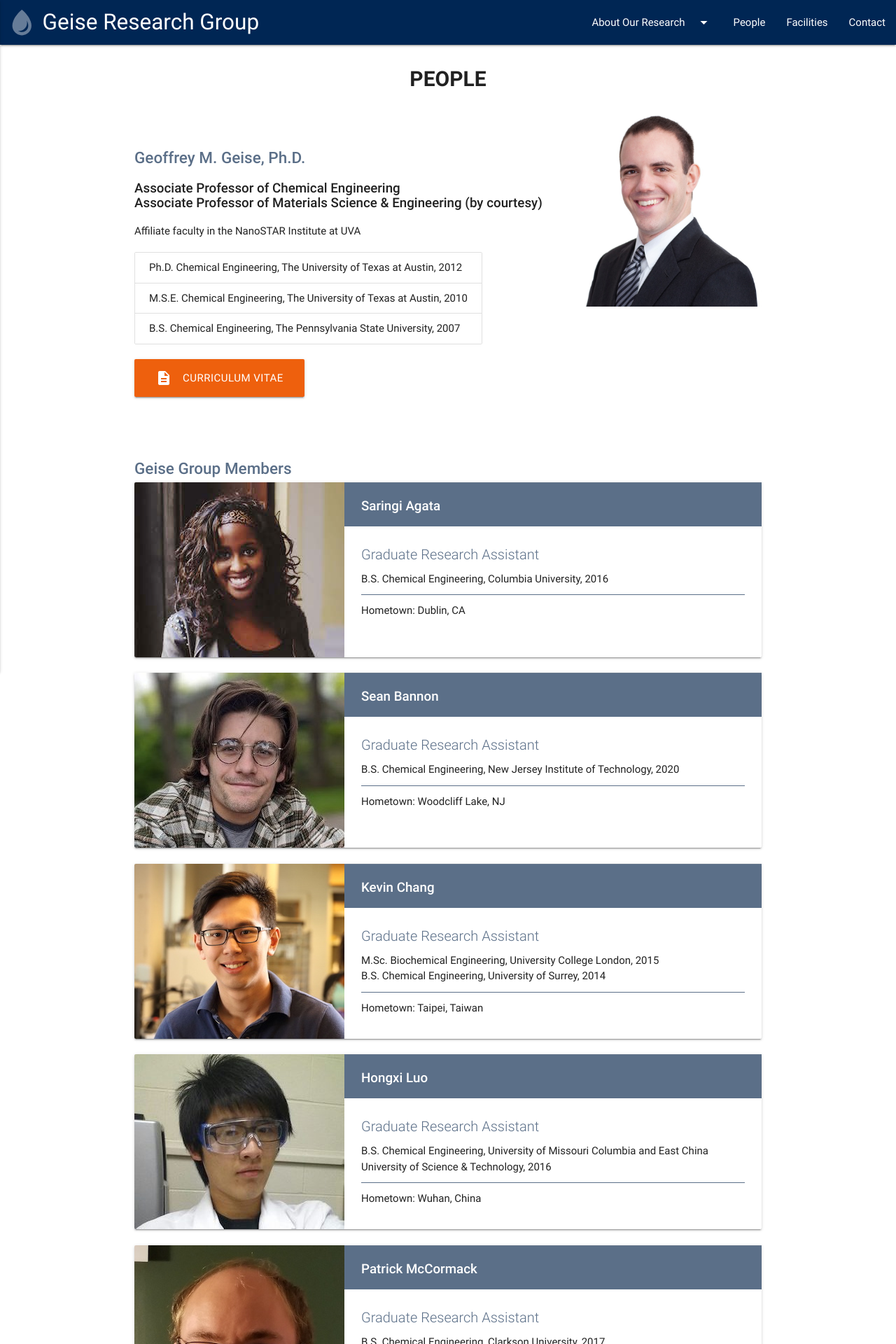
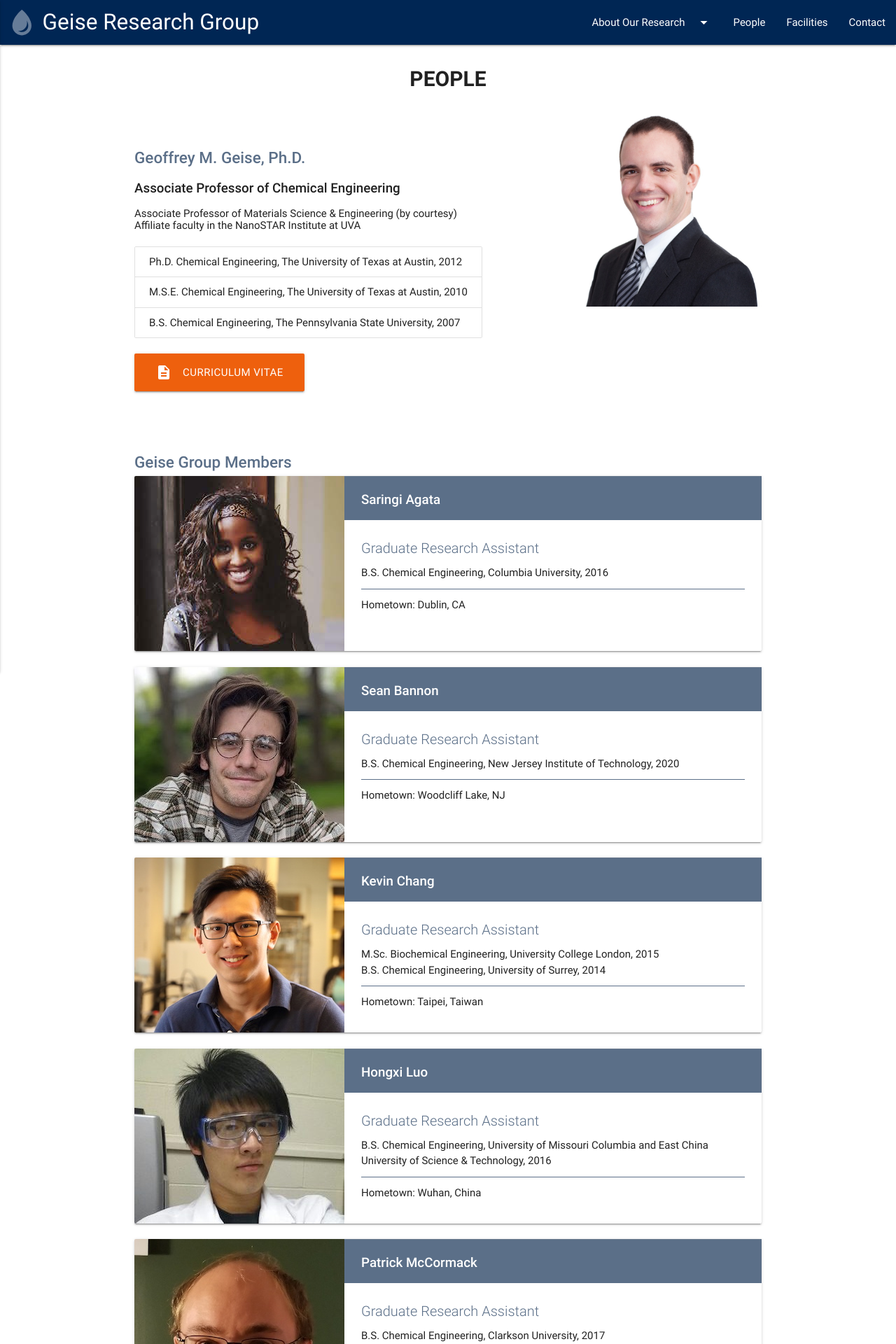
Before and after one commit to geisegroup/geisegroup.github.io, a Jekyll site: the page built from people.md, in a window 1280 px wide. Shown: the top 1920 px of the page at 70% size. Built offline with Jekyll 4.4.1, drawn with Linux system fonts in a browser that asks for light colours; nearby versions of some CDN libraries.

```diff
--- a/_layouts/people.html
+++ b/_layouts/people.html
@@ -10,9 +10,9 @@ layout: default
 		<img class="col s6 pull-s3 m6 l4 right" src="{{ "/assets/images/people/geise.jpg" | absolute_url }}" alt="geoffrey geise" />
 		<div class="col s12 m6 l8">
 			<h2>Geoffrey M. Geise, Ph.D.</h2>
-			<h3>Associate Professor of Chemical Engineering<br>
-				Associate Professor of Materials Science & Engineering (by courtesy)<h3>
-			<h4>Affiliate faculty in the NanoSTAR Institute at UVA</h4>
+			<h3>Associate Professor of Chemical Engineering</h3>
+			<h4>Associate Professor of Materials Science & Engineering (by courtesy)<br>
+				Affiliate faculty in the NanoSTAR Institute at UVA</h4>
 
 			<div class="degrees">
 				<ul class="collection">
```
